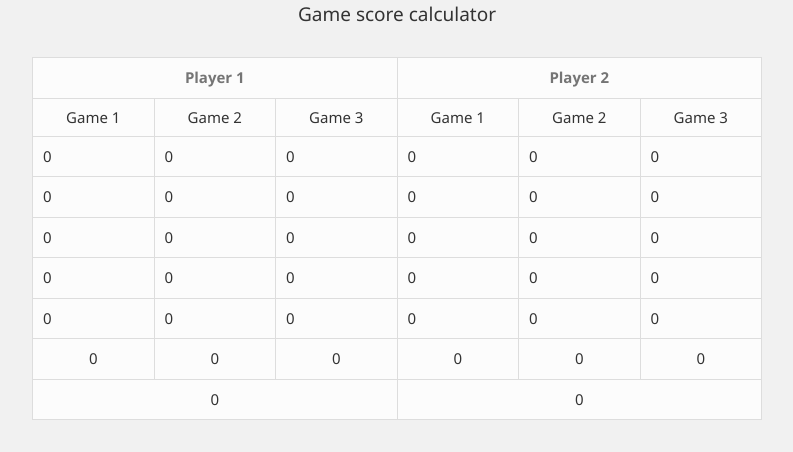
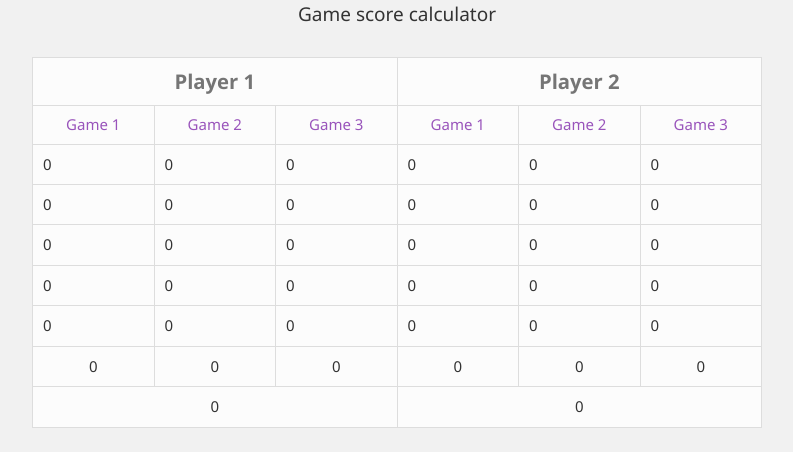
Before and after one commit to martynaj2/lost-cities, a plain HTML site: page index.html in a window 1280 px wide. Shown: the part 70-522 px from the top of the page, without its empty margins (243-1036 px from the left). Drawn offline with Linux system fonts and the light colour scheme.

Commit message:
Change some stylesheets

```diff
--- a/custom.css
+++ b/custom.css
@@ -11,3 +11,7 @@ td > input, th > input {
     border: none;
     background-color: transparent;
 }
+
+th > input {
+    font-size: 1.35em;
+}
--- a/index.html
+++ b/index.html
@@ -17,19 +17,19 @@
             <table class="table table-bordered table-hover">
                 <tr>
                     <th class="col-xs-6" colspan="3">
-                        <input type="text" placeholder="Player 1" class="text-center">
+                        <input type="text" placeholder="Player 1" class="text-center text-danger">
                         </th>
                     <th class="col-xs-6" colspan="3">
-                        <input type="text" placeholder="Player 2" class="text-center">
+                        <input type="text" placeholder="Player 2" class="text-center text-primary">
                     </th>
                 </tr>
                 <tr>
-                    <td class="col-xs-2 text-center">Game 1</td>
-                    <td class="col-xs-2 text-center">Game 2</td>
-                    <td class="col-xs-2 text-center">Game 3</td>
-                    <td class="col-xs-2 text-center">Game 1</td>
-                    <td class="col-xs-2 text-center">Game 2</td>
-                    <td class="col-xs-2 text-center">Game 3</td>
+                    <td class="col-xs-2 text-center text-info">Game 1</td>
+                    <td class="col-xs-2 text-center text-info">Game 2</td>
+                    <td class="col-xs-2 text-center text-info">Game 3</td>
+                    <td class="col-xs-2 text-center text-info">Game 1</td>
+                    <td class="col-xs-2 text-center text-info">Game 2</td>
+                    <td class="col-xs-2 text-center text-info">Game 3</td>
                 </tr>
                 <tr>
                     <td class="col-xs-2">
```
